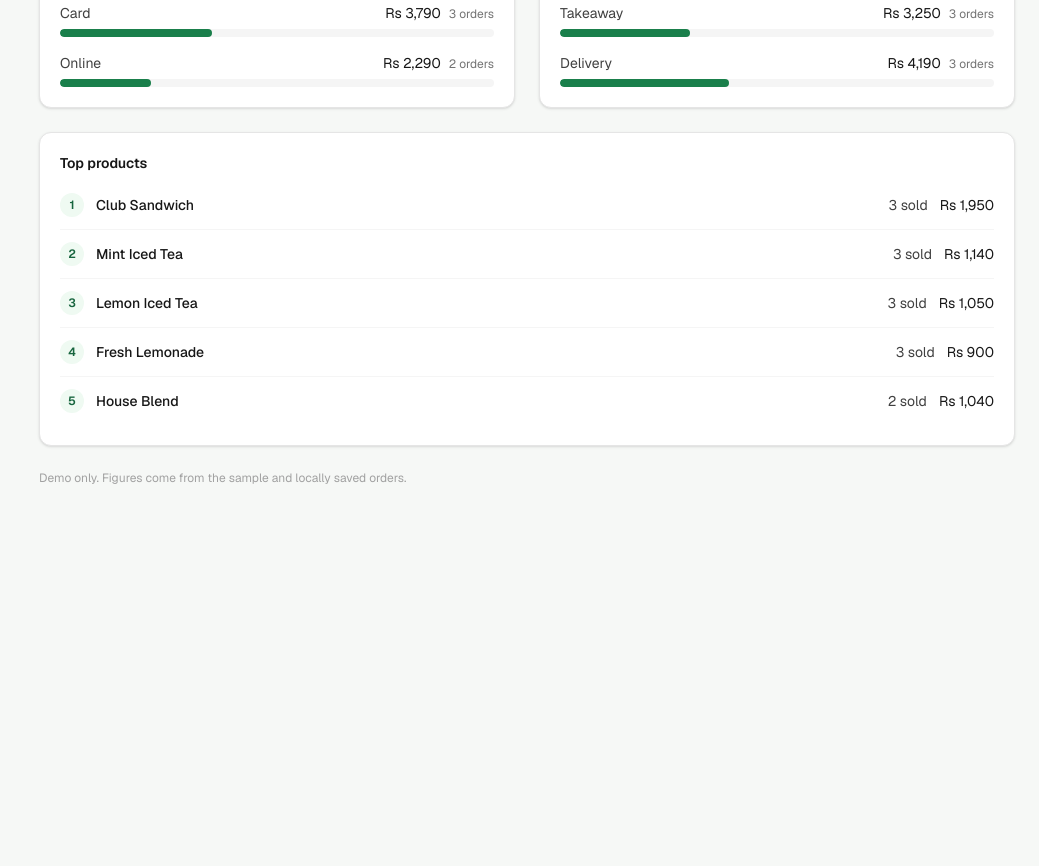
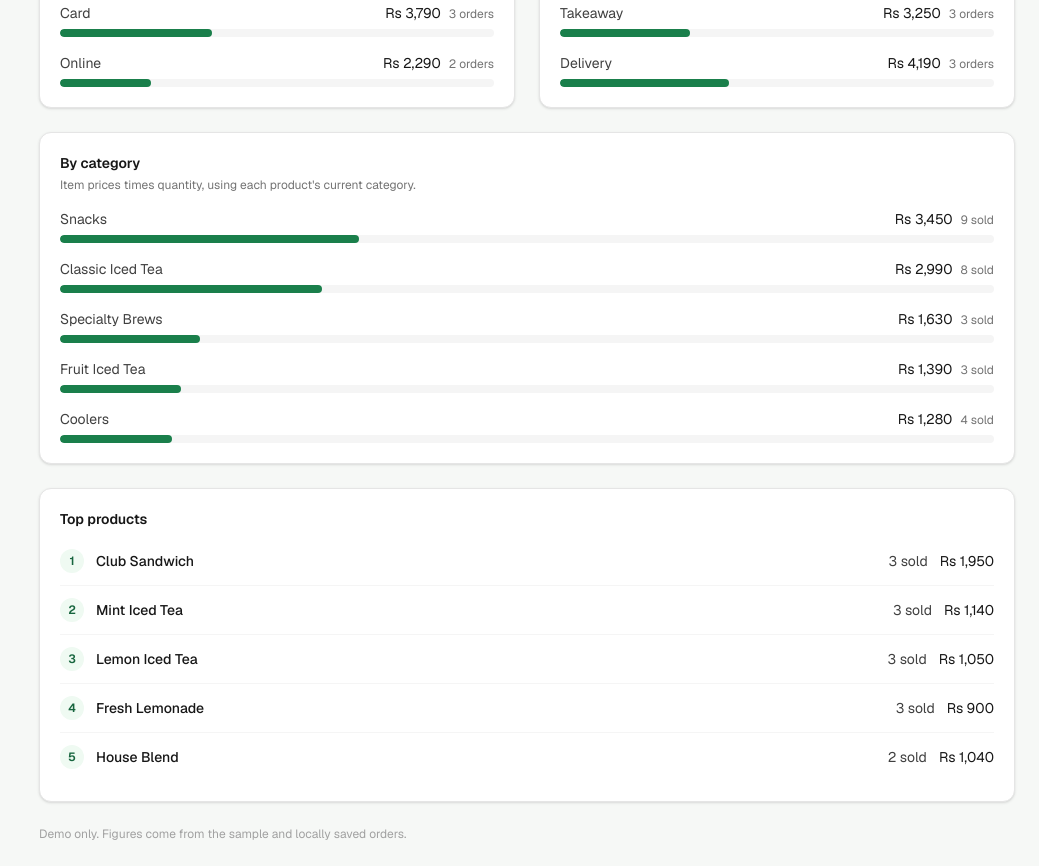
Before and after one commit to CoDEMINDS02/Iced-Tea-House, a Next.js app: page /reports in a window 1280 px wide. Shown: the part 1000-1866 px from the top of the page, without its empty margins (241-1280 px from the left). Before the commit the page ends 1510 px from the top, so only its background shows below. Built offline with nearby package versions, Linux system fonts and the light colour scheme.

Commit message:
feat: reports periods and category breakdown, recipes page

```diff
--- a/src/components/recipes/recipes-board.tsx
+++ b/src/components/recipes/recipes-board.tsx
@@ -1,9 +1,9 @@
 "use client";
 
-import { useState } from "react";
+import { useMemo, useState } from "react";
 import { BookOpen, Search } from "lucide-react";
 
-import { categories, products } from "@/data/menu";
+import { useCatalog } from "@/components/catalog/catalog-provider";
 import { recipes } from "@/data/recipes";
 import {
   SIZE_LABELS,
@@ -17,16 +17,24 @@ import type { ProductSize } from "@/types/menu";
 const inputClass =
   "w-full rounded-lg border border-neutral-300 bg-white px-3 py-2 text-sm text-neutral-900 placeholder:text-neutral-400 focus:border-brand-500 focus:outline-none focus:ring-2 focus:ring-brand-200";
 
-const entries = buildRecipeEntries(products, recipes);
-const categoryNames = new Map(
-  categories.map((category) => [category.id, category.name] as const),
-);
+export function RecipesBoard() {
+  const { categories, products } = useCatalog();
 
-export function RecipesBoard() {
   const [query, setQuery] = useState("");
   const [categoryId, setCategoryId] = useState("all");
   const [selectedId, setSelectedId] = useState<string | null>(null);
   const [size, setSize] = useState<ProductSize>("medium");
+
+  const entries = useMemo(
+    () => buildRecipeEntries(products, recipes),
+    [products],
+  );
+
+  const categoryNames = useMemo(
+    () =>
+      new Map(categories.map((category) => [category.id, category.name] as const)),
+    [categories],
+  );
 
   const visible = filterRecipeEntries(entries, { query, categoryId });
 
--- a/src/components/reports/reports-board.tsx
+++ b/src/components/reports/reports-board.tsx
@@ -2,7 +2,9 @@
 
 import { useMemo, useState } from "react";
 
+import { useCatalog } from "@/components/catalog/catalog-provider";
 import { useOrders } from "@/components/orders/orders-provider";
+import { buildCategorySales, type CategorySales } from "@/lib/category-sales";
 import { formatCurrency, formatDayLabel } from "@/lib/format";
 import { METHOD_LABELS, TYPE_LABELS } from "@/lib/order-labels";
 import {
@@ -95,8 +97,62 @@ function BreakdownCard({
   );
 }
 
+function CategoryCard({ rows }: { rows: CategorySales[] }) {
+  // Shares are measured against the category total, so the bars add up to 100%.
+  const totalRevenue = rows.reduce((sum, row) => sum + row.revenue, 0);
+
+  return (
+    <section className="rounded-xl border border-neutral-200 bg-white p-5 shadow-sm">
+      <h3 className="text-sm font-semibold text-neutral-900">By category</h3>
+      <p className="mt-1 text-xs text-neutral-500">
+        Item prices times quantity, using each product&apos;s current category.
+      </p>
+
+      {rows.length === 0 ? (
+        <p className="mt-3 text-sm text-neutral-500">
+          No products sold in this period.
+        </p>
+      ) : (
+        <ul className="mt-4 space-y-4">
+          {rows.map((row) => {
+            const share =
+              totalRevenue > 0
+                ? Math.round((row.revenue / totalRevenue) * 100)
+                : 0;
+
+            return (
+              <li key={row.categoryId}>
+                <div className="flex items-baseline justify-between gap-3 text-sm">
+                  <span className="text-neutral-700">{row.name}</span>
+                  <span className="text-neutral-900">
+                    {formatCurrency(row.revenue)}
+                    <span className="ml-2 text-xs text-neutral-500">
+                      {row.quantity} sold
+                    </span>
+                  </span>
+                </div>
+                <div
+                  className="mt-1.5 h-2 overflow-hidden rounded-full bg-neutral-100"
+                  role="img"
+                  aria-label={`${row.name}: ${share}% of category sales`}
+                >
+                  <div
+                    className="h-full rounded-full bg-brand-600"
+                    style={{ width: `${share}%` }}
+                  />
+                </div>
+              </li>
+            );
+          })}
+        </ul>
+      )}
+    </section>
+  );
+}
+
 export function ReportsBoard() {
   const { orders } = useOrders();
+  const { categories, products } = useCatalog();
   const [period, setPeriod] = useState<SalesPeriod>("7d");
   const [customFrom, setCustomFrom] = useState("");
   const [customTo, setCustomTo] = useState("");
@@ -112,6 +168,11 @@ export function ReportsBoard() {
   const report = useMemo(
     () => buildSalesReport(orders, period, new Date(), customRange),
     [orders, period, customRange],
+  );
+
+  const categorySales = useMemo(
+    () => buildCategorySales(report.soldProducts, products, categories),
+    [report.soldProducts, products, categories],
   );
 
   const maxDaily = Math.max(...report.daily.map((d) => d.sales), 0);
@@ -322,6 +383,8 @@ export function ReportsBoard() {
         />
       </div>
 
+      <CategoryCard rows={categorySales} />
+
       {/* Top products */}
       <section className="rounded-xl border border-neutral-200 bg-white p-5 shadow-sm">
         <h3 className="text-sm font-semibold text-neutral-900">Top products</h3>
--- /dev/null
+++ b/src/lib/category-sales.ts
@@ -0,0 +1,62 @@
+import type { ProductSales } from "@/lib/sales-report";
+import type { Category, Product } from "@/types/menu";
+
+export type CategorySales = {
+  /** Category.id, or "unknown" for products no longer in the catalog. */
+  categoryId: string;
+  name: string;
+  quantity: number;
+  revenue: number;
+};
+
+const UNKNOWN_CATEGORY_ID = "unknown";
+const UNKNOWN_CATEGORY_NAME = "Other (not in catalog)";
+
+/**
+ * Totals sold items per menu category, highest revenue first.
+ *
+ * Orders only store a productId, so each product is matched to its CURRENT
+ * category. If a product is moved to another category later, its past sales
+ * move with it. Products missing from the catalog go under "Other".
+ */
+export function buildCategorySales(
+  soldProducts: ProductSales[],
+  products: Product[],
+  categories: Category[],
+): CategorySales[] {
+  const categoryByProductId = new Map(
+    products.map((product) => [product.id, product.categoryId] as const),
+  );
+  const nameByCategoryId = new Map(
+    categories.map((category) => [category.id, category.name] as const),
+  );
+
+  const totals = new Map<string, CategorySales>();
+
+  for (const sold of soldProducts) {
+    const productCategoryId = categoryByProductId.get(sold.productId);
+    const known =
+      productCategoryId !== undefined &&
+      nameByCategoryId.has(productCategoryId);
+
+    const categoryId = known ? productCategoryId : UNKNOWN_CATEGORY_ID;
+    const name = known
+      ? (nameByCategoryId.get(productCategoryId) ?? UNKNOWN_CATEGORY_NAME)
+      : UNKNOWN_CATEGORY_NAME;
+
+    const entry = totals.get(categoryId) ?? {
+      categoryId,
+      name,
+      quantity: 0,
+      revenue: 0,
+    };
+
+    entry.quantity += sold.quantity;
+    entry.revenue += sold.revenue;
+    totals.set(categoryId, entry);
+  }
+
+  return Array.from(totals.values()).sort(
+    (a, b) => b.revenue - a.revenue || b.quantity - a.quantity,
+  );
+}
--- a/src/lib/sales-report.ts
+++ b/src/lib/sales-report.ts
@@ -53,6 +53,8 @@ export type SalesReport = {
   byPaymentMethod: Record<PaymentMethod, GroupTotals>;
   byOrderType: Record<OrderType, GroupTotals>;
   topProducts: ProductSales[];
+  /** Every product sold in the period, best sellers first. */
+  soldProducts: ProductSales[];
 };
 
 const SHOP_UTC_OFFSET_HOURS = 5; // Asia/Karachi is UTC+5, no daylight saving.
@@ -260,9 +262,10 @@ export function buildSalesReport(
     (day) => dailyMap.get(day) ?? { day, sales: 0, orders: 0 },
   );
 
-  const topProducts = Array.from(productMap.values())
-    .sort((a, b) => b.quantity - a.quantity || b.revenue - a.revenue)
-    .slice(0, 5);
+  const soldProducts = Array.from(productMap.values()).sort(
+    (a, b) => b.quantity - a.quantity || b.revenue - a.revenue,
+  );
+  const topProducts = soldProducts.slice(0, 5);
 
   return {
     period,
@@ -280,5 +283,6 @@ export function buildSalesReport(
     byPaymentMethod,
     byOrderType,
     topProducts,
+    soldProducts,
   };
 }
```
